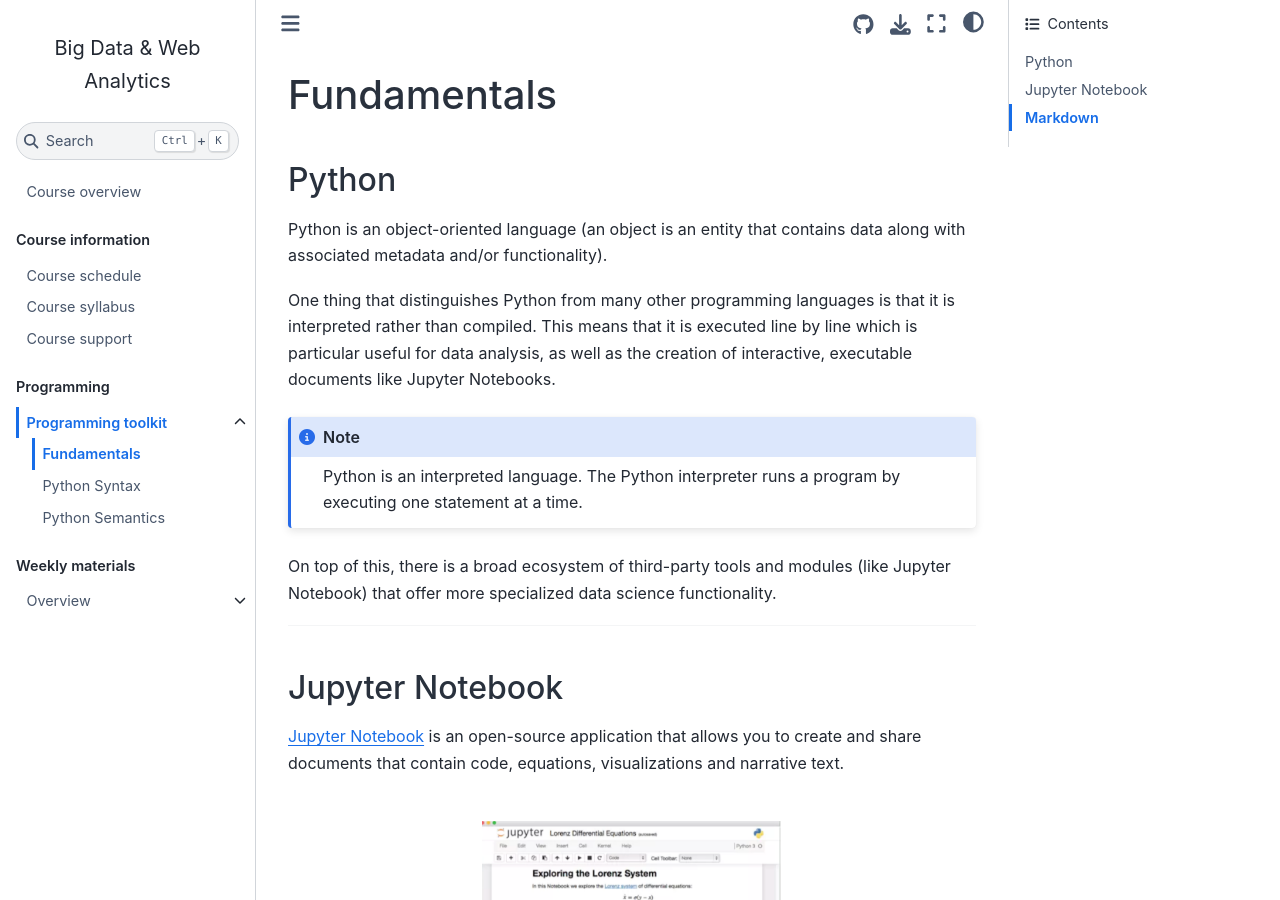
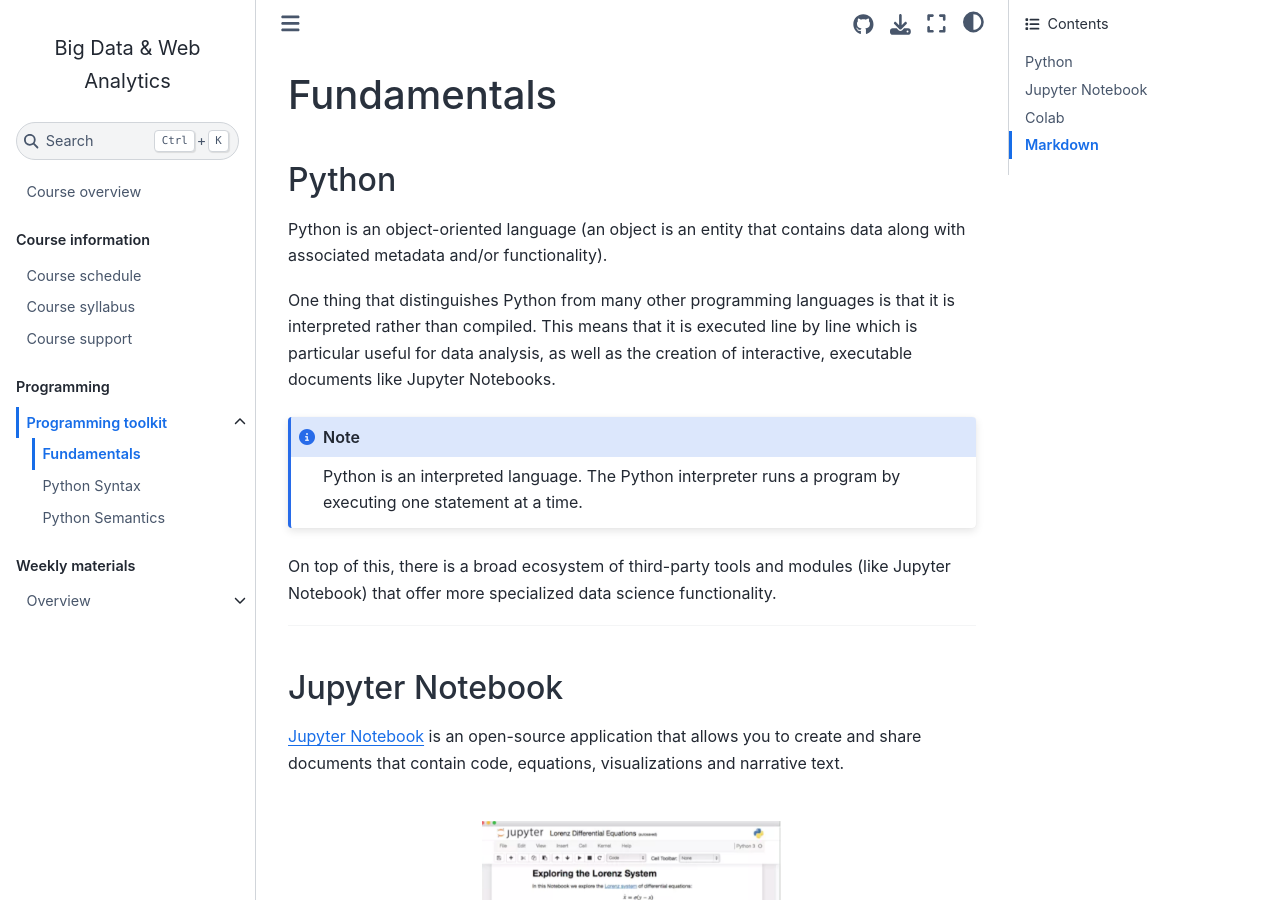
Before and after one commit to om2-ws22/website, a Jupyter Book: the page built from docs/programming-fundamentals.md, in a window 1280 px wide and 900 px high. Built offline with Jupyter Book 1.0.4 settings and Sphinx 7.4.7 and the Sphinx Book theme 1.1.4, drawn with Linux system fonts in a browser that asks for light colours; comment, search, counter and statistics services are not loaded.

Commit message:
Update programming-fundamentals.md

```diff
--- a/docs/programming-fundamentals.md
+++ b/docs/programming-fundamentals.md
@@ -38,7 +38,7 @@
 Note that we will use Jupyter Notebook inside the coding editor Visual Studio Code or Google Colab.
 
 (colab)=
-### Colab
+## Colab
 
 Colaboratory, or “Colab” for short, is a free to use product from Google Research. Colab allows anybody to write and execute python code through the browser, and is especially well suited to perform data analysis and machine learning.
 
```
